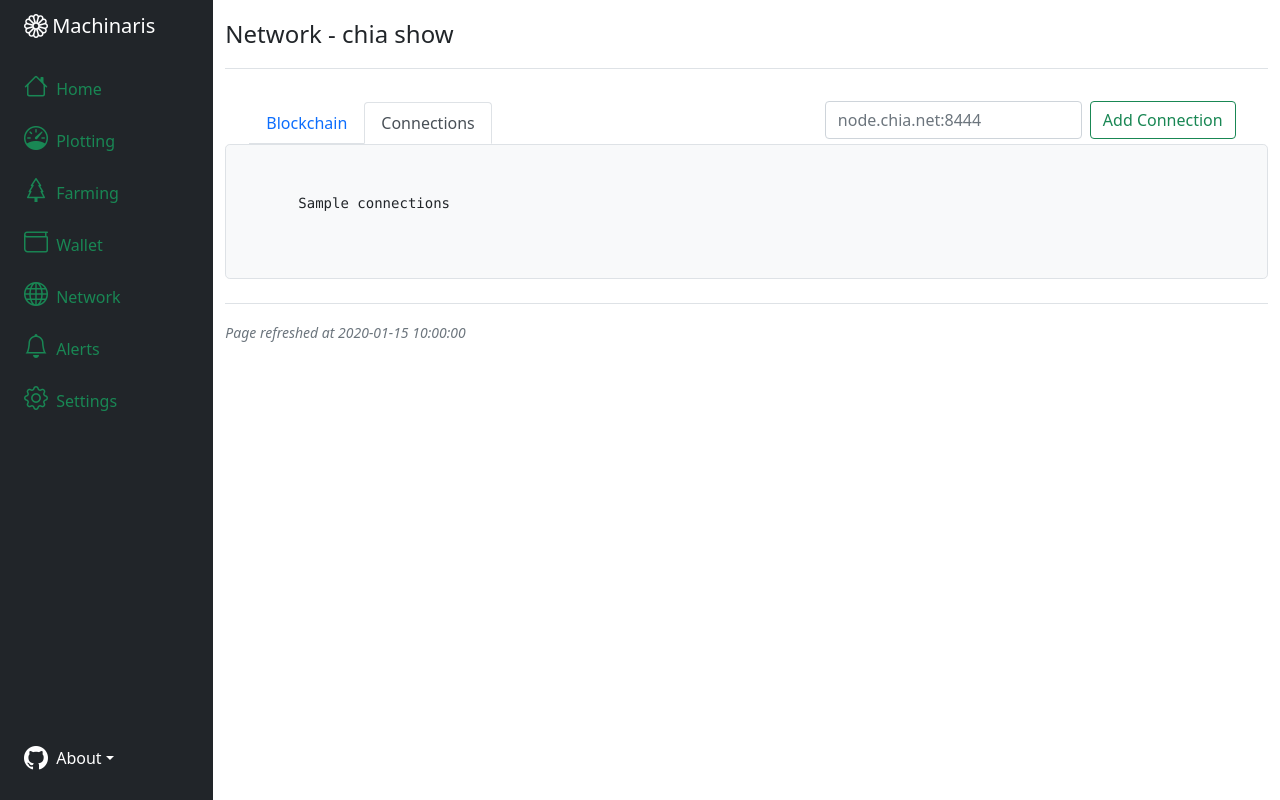
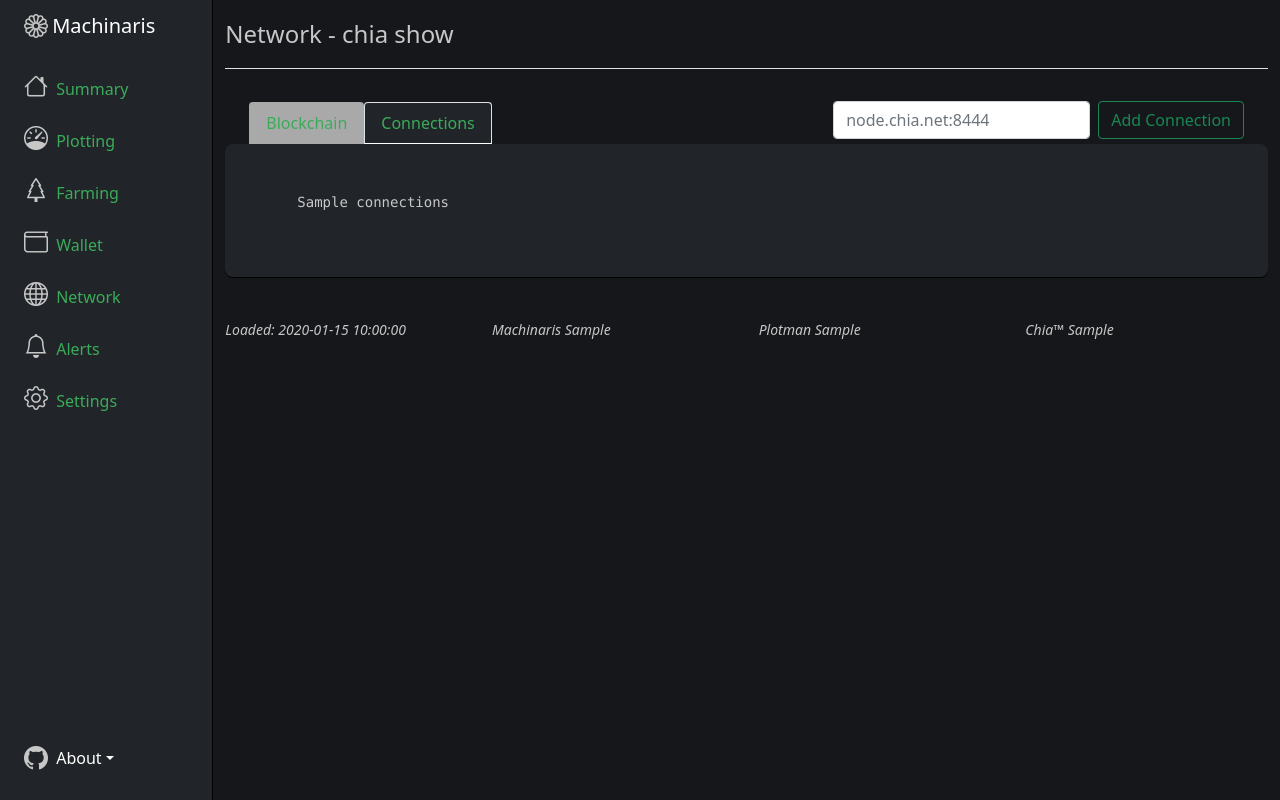
Before and after one commit to guydavis/machinaris, a Flask app: template app/templates/network/connections.html in a window 1280 px wide. Run offline with Flask 2, Linux system fonts and the light colour scheme; the template is opened without the code that fills it: most values are stand-ins (such as "Sample title", 1, 10 or a date in 2020); some libraries are stand-ins or nearby versions.

Commit message:
Patch to latest Chia.

```diff
--- a/app/commands/chia_cli.py
+++ b/app/commands/chia_cli.py
@@ -292,20 +292,3 @@
         app.logger.info(traceback.format_exc())
     app.logger.info("Successfully removed connection to {0}".format(ip))
     return True
-
-def prune_leechers():
-    global last_connections_show
-    removed = 0
-    connections = load_connections_show()
-    for conn in connections.conns:
-        if conn['type'] == 'FULL_NODE':
-            if (conn['mib_down'] == 0) and (conn['mib_up'] == 0):
-                app.logger.debug("Removing {0} because at {1} was {2} up and {3} down.".format( \
-                  conn['ip'], conn['last_connect'], conn['mib_up'], conn['mib_down']))
-                if remove_connection(conn['nodeid'], conn['ip']):
-                    removed += 1
-    if removed > 0:
-        last_connections_show = None # Force reset on next load.
-        flash('Successfully pruned {0} leechers sitting at 0.0 MiB both up and down.'.format(removed), 'success')
-    else:
-        flash('Found no leechers to remove.  All good!', 'info')
--- a/app/routes.py
+++ b/app/routes.py
@@ -21,8 +21,7 @@
         return redirect(url_for('setup'))
     farming = chia_cli.load_farm_summary()
     plotting = plotman_cli.load_plotting_summary()
-    now = datetime.now(tz=None)
-    return render_template('index.html', reload_seconds=60, now=now,
+    return render_template('index.html', reload_seconds=60,
         farming=farming.__dict__, plotting=plotting.__dict__,
         global_config=gc)
 
@@ -52,8 +51,7 @@
         else:
             app.logger.info("Unknown plotting form: {0}".format(request.form))
     plotting = plotman_cli.load_plotting_summary()
-    now = datetime.now(tz=None)
-    return render_template('plotting.html', reload_seconds=60, now=now, plotting=plotting,
+    return render_template('plotting.html', reload_seconds=60,  plotting=plotting,
         global_config=gc)
 
 @app.route('/farming')
@@ -61,8 +59,7 @@
     gc = global_config.load()
     farming = chia_cli.load_farm_summary()
     plots = chia_cli.load_plots_farming()
-    now = datetime.now(tz=None)
-    return render_template('farming.html', now=now, farming=farming, plots=plots,
+    return render_template('farming.html',  farming=farming, plots=plots,
         global_config=gc)
 
 @app.route('/alerts')
@@ -82,9 +79,8 @@
 def network_blockchain():
     gc = global_config.load()
     blockchain = chia_cli.load_blockchain_show()
-    now = datetime.now(tz=None)
     return render_template('network/blockchain.html', reload_seconds=60,
-        blockchain=blockchain.text, global_config=gc, now=now)
+        blockchain=blockchain.text, global_config=gc, now=gc['now'])
 
 @app.route('/network/connections', methods=['GET', 'POST'])
 def network_connections():
@@ -92,14 +88,11 @@
     if request.method == 'POST':
         if request.form.get('action') == "add":
             chia_cli.add_connection(request.form.get("connection"))
-        elif request.form.get('action') == "prune":
-            chia_cli.prune_leechers()
         else:
             app.logger.info("Unknown form action: {0}".format(request.form))
     connections = chia_cli.load_connections_show()
-    now = datetime.now(tz=None)
     return render_template('network/connections.html', reload_seconds=60,
-        connections=connections.text, global_config=gc, now=now)
+        connections=connections.text, global_config=gc, now=gc['now'])
 
 @app.route('/settings/plotting', methods=['GET', 'POST'])
 def settings_plotting():
--- /dev/null
+++ b/app/static/styles.css
@@ -0,0 +1,42 @@
+/* Main background color */
+body {
+    background-color: #15171a;
+    color: #c7c7c7;
+}
+
+/* Rounded sections */
+.rounded-3 {
+    border-radius: .5rem!important;
+    background-color: #212529!important;
+    -webkit-box-shadow: 0px 1px 0px 0px #000;
+    box-shadow: 0px 1px 0px 0px #000;
+    border: 0!important;
+}
+
+.text-success {
+    color: #3aac59!important;
+    font-weight: 500;
+}
+
+.display-6 {
+    color: #c7c7c7;
+}
+
+.nav-link.active {
+    color: #3aac59!important;
+    font-weight: 500;
+}
+
+.nav-link {
+    color: #3aac59!important;
+    font-weight: 500;
+}
+
+.fs-4 {
+    color: #c7c7c7;
+}
+
+/* Menu */
+.col-auto.col-md-3.col-xl-2.px-sm-2.px-0.bg-dark {
+    border-right: 1px solid #000;
+}
--- a/app/templates/base.html
+++ b/app/templates/base.html
@@ -13,6 +13,7 @@
     <meta http-equiv="refresh" content="{{ reload_seconds }}">
     {% endif %}
     <link rel="shortcut icon" href="{{ url_for('static', filename='favicon.ico') }}">
+    <link rel="stylesheet" href="{{ url_for('static', filename='styles.css') }}"/>
 </head>
 
 <body>
@@ -28,7 +29,7 @@
                         id="menu">
                         <li class="nav-item">
                             <a href="{{ url_for('index') }}" class="nav-link px-0 align-middle text-success">
-                                <i class="fs-4 bi-house"></i> <span class="ms-1 d-none d-sm-inline ">Home</span>
+                                <i class="fs-4 bi-house"></i> <span class="ms-1 d-none d-sm-inline ">Summary</span>
                             </a>
                         </li>
                         {% if not global_config.farming_only %}
@@ -48,7 +49,8 @@
                                 <i class="fs-4 bi-wallet"></i> <span class="ms-1 d-none d-sm-inline">Wallet</span></a>
                         </li>
                         <li>
-                            <a href="{{ url_for('network_blockchain') }}" class="nav-link px-0 align-middle text-success">
+                            <a href="{{ url_for('network_blockchain') }}"
+                                class="nav-link px-0 align-middle text-success">
                                 <i class="fs-4 bi-globe"></i> <span class="ms-1 d-none d-sm-inline">Network</span></a>
                         </li>
                         {% endif %}
@@ -107,12 +109,25 @@
                 </div>
             </div>
             <div class="col py-3">
+
                 {% block content %}{% endblock %}
-                {% if reload_seconds %}
-                <footer class="pt-3 mt-4 text-muted border-top ">
-                    <small><i>Page refreshed at {{ now }}</i></small>
+
+                <footer class="pt-3 mt-4">
+                        <div class="row">
+                          <div class="col">
+                            <small><i>Loaded: {{ global_config.now }}</i></small>
+                          </div>
+                          <div class="col">
+                            <small><i>Machinaris {{ global_config.machinaris_version }}</i></small>
+                          </div>
+                          <div class="col">
+                            <small><i>Plotman {{ global_config.plotman_version }}</i></small>
+                          </div>
+                          <div class="col">
+                            <small><i>Chia™ {{ global_config.chia_version }}</i></small>
+                          </div>
+                      </div>
                 </footer>
-                {% endif %}
             </div>
         </div>
     </div>
--- a/app/templates/network/connections.html
+++ b/app/templates/network/connections.html
@@ -24,11 +24,15 @@
         {% endwith %}
     </div>
 
-    <nav class="navbar navbar-light" style="padding-bottom: 0px;">
+    <style>
+        a.active.nav-link{background-color: #212529!important }
+        a.inactive.nav-link{background-color: darkgrey!important }
+    </style>
+    <nav class="navbar navbar-dark" style="padding-bottom: 0px;">
         <div class="container-fluid">
-            <ul class="nav nav-tabs">
+            <ul class="nav nav-tabs bg-dark">
                 <li class="nav-item">
-                    <a class="nav-link" aria-current="page" href="{{ url_for('network_blockchain') }}">Blockchain</a>
+                    <a class="nav-link inactive" aria-current="page" href="{{ url_for('network_blockchain') }}">Blockchain</a>
                 </li>
                 <li class="nav-item">
                     <a class="nav-link active" href="{{ url_for('network_connections') }}">Connections</a>
@@ -37,11 +41,8 @@
             <form class="d-flex" method="POST" style="padding-bottom:5px" id="main-form">
                 <input class="form-control me-2" id="connection" name="connection" type="text"
                     placeholder="node.chia.net:8444" aria-label="Add">
-                <button class="btn btn-outline-success text-nowrap" type="submit"
-                    name="action" value="add" id="btnAdd" form="main-form">Add Connection</button>
-                &nbsp;&nbsp;
-                <button class="btn btn-outline-success text-nowrap" hidden type="submit"
-                    name="action" value="prune" id="btnPrune" form="main-form">Prune Leechers</button>
+                <button class="btn btn-outline-success text-nowrap" type="submit" name="action" value="add" id="btnAdd"
+                    form="main-form">Add Connection</button>
             </form>
         </div>
     </nav>
@@ -59,6 +60,7 @@
                 $(this).html(
                     `<span class="spinner-border spinner-border-sm" role="status" aria-hidden="true"></span> Adding...`
                 );
+                $('#main-form').append('<input type="hidden" id="action" name="action" value="add" />');
                 $("#main-form").submit();
             });
             $("#btnStop").click(function () {
@@ -66,6 +68,7 @@
                 $(this).html(
                     `<span class="spinner-border spinner-border-sm" role="status" aria-hidden="true"></span> Pruning...`
                 );
+                $('#main-form').append('<input type="hidden" id="action" name="action" value="prune" />');
                 $("#main-form").submit();
             });
         })
--- a/app/templates/settings/farming.html
+++ b/app/templates/settings/farming.html
@@ -30,7 +30,7 @@
                 <textarea style="background: #D3D3D3;" class="form-control fs-6" id="config" name="config" rows="20"
                     style="height:100%;">{{ config }}</textarea>
             </div>
-            <button type="submit" class="btn btn-primary">Save</button>
+            <button type="submit" class="btn btn-outline-success">Save</button>
         </fieldset>
     </form>
 
--- a/app/templates/settings/plotting.html
+++ b/app/templates/settings/plotting.html
@@ -30,7 +30,7 @@
                 <textarea style="background: #D3D3D3;" class="form-control fs-6" id="plotman" name="plotman" rows="20"
                     style="height:100%;">{{ config }}</textarea>
             </div>
-            <button type="submit" class="btn btn-primary">Save</button>
+            <button type="submit" class="btn btn-outline-success">Save</button>
         </fieldset>
     </form>
 
```
Also changed, not shown: app/commands/global_config.py (+76 -2 lines), app/templates/network/blockchain.html (+10 -2 lines), CHANGELOG.md, README.md, 2 other files.
